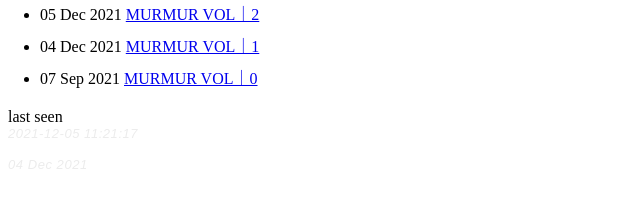
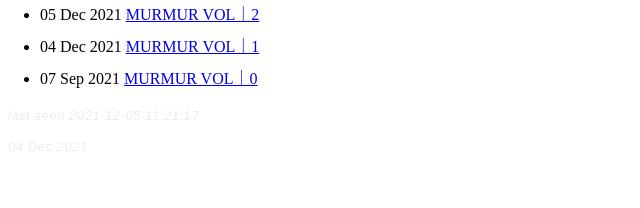
Before and after one commit to lamuvistar/diario, a Jekyll site: the page built from index.html, in a window 1280 px wide. Shown: the part 406-614 px from the top of the page, without its empty margins (0-640 px from the left). Built offline with Jekyll 4.4.1, drawn with Linux system fonts in a browser that asks for light colours.

Commit message:
fix "last seen", to be sorrounded by h4 tag

```diff
--- a/index.html
+++ b/index.html
@@ -15,4 +15,4 @@ date: 2021-12-04
         {% endfor %}
     </ul>
 {% endfor %}
-last seen <h4 class=edge>{{"now"| date: "%Y-%m-%d %H:%M:%S"}}</h4>
+<h4 class=edge>last seen {{"now"| date: "%Y-%m-%d %H:%M:%S"}}</h4>
```
